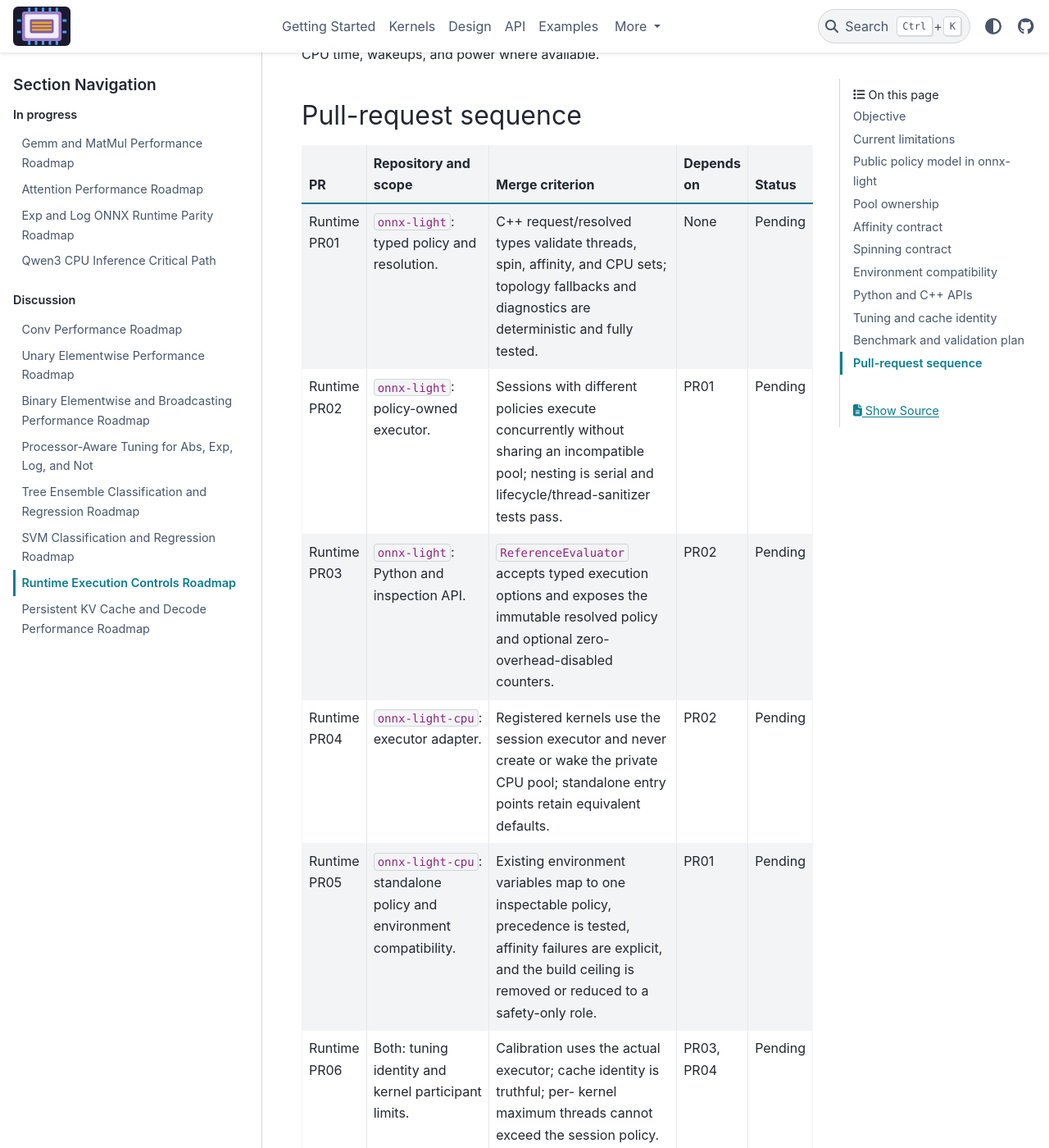
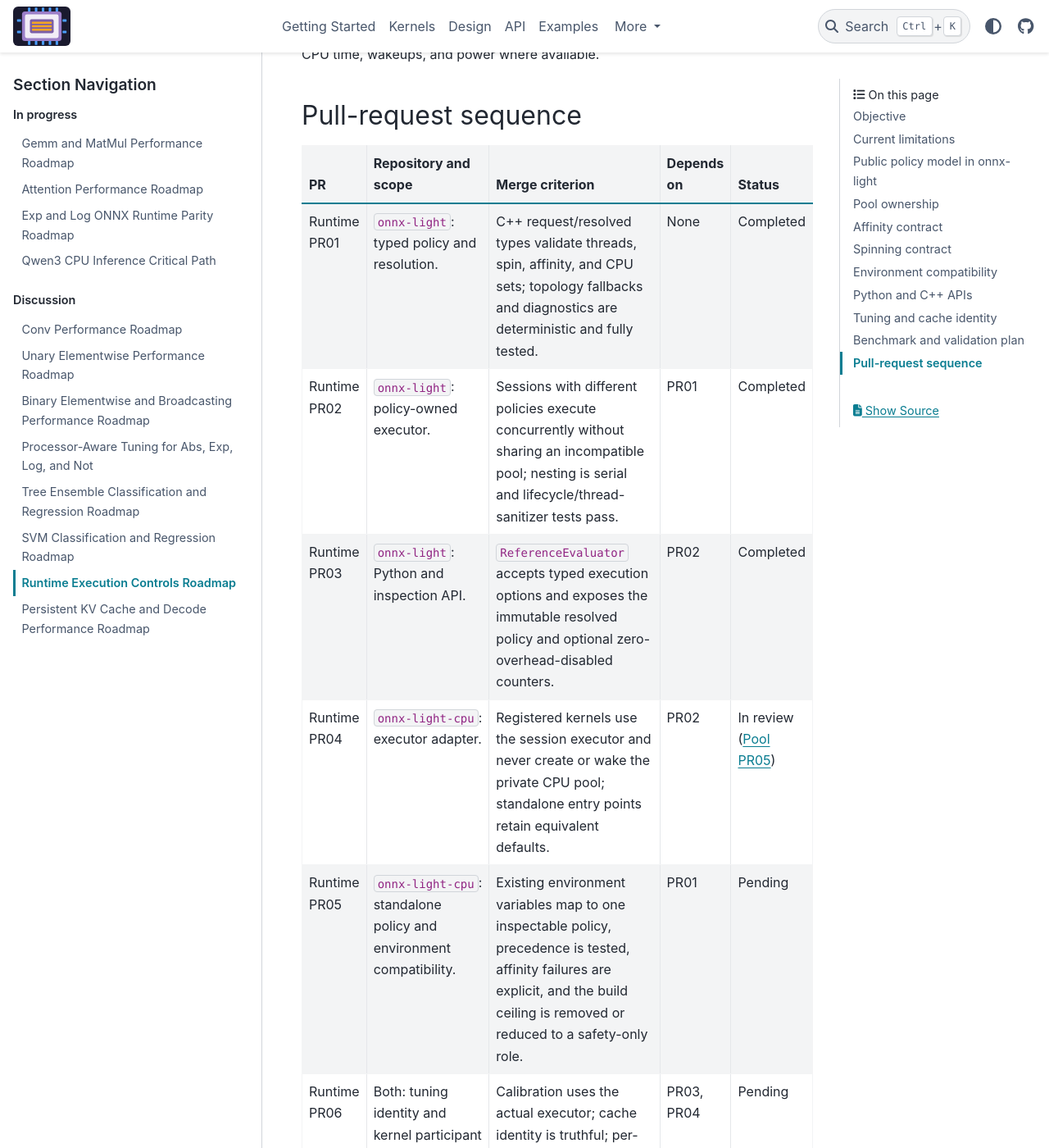
Before and after one commit to xadupre/onnx-light-cpu, a Sphinx documentation site: the page built from docs/next_steps/2026_08_runtime_execution_controls.rst, in a window 1280 px wide and 1400 px high, scrolled down 5789 px. Shown: the whole window at 82% size. Built offline with Sphinx 7.4.7 and the PyData theme 0.15.4, drawn with Linux system fonts in a browser that asks for light colours; pages that are not in the unit, such as notebooks, are missing from menus.

Commit message:
Use the session executor for registered CPU kernels (#270)
* Use session executor for registered kernels

Co-authored-by: Copilot <223556219+Copilot@users.noreply.github.com>

* Link Pool PR05 from runtime roadmap

Co-authored-by: Copilot <223556219+Copilot@users.noreply.github.com>

---------

Co-authored-by: Copilot <223556219+Copilot@users.noreply.github.com>

```diff
--- a/docs/next_steps/2026_08_runtime_execution_controls.rst
+++ b/docs/next_steps/2026_08_runtime_execution_controls.rst
@@ -246,26 +246,27 @@ Pull-request sequence
      - C++ request/resolved types validate threads, spin, affinity, and CPU sets;
        topology fallbacks and diagnostics are deterministic and fully tested.
      - None
-     - Pending
+     - Completed
    * - Runtime PR02
      - ``onnx-light``: policy-owned executor.
      - Sessions with different policies execute concurrently without sharing an
        incompatible pool; nesting is serial and lifecycle/thread-sanitizer tests
        pass.
      - PR01
-     - Pending
+     - Completed
    * - Runtime PR03
      - ``onnx-light``: Python and inspection API.
      - ``ReferenceEvaluator`` accepts typed execution options and exposes the
        immutable resolved policy and optional zero-overhead-disabled counters.
      - PR02
-     - Pending
+     - Completed
    * - Runtime PR04
      - ``onnx-light-cpu``: executor adapter.
      - Registered kernels use the session executor and never create or wake the
        private CPU pool; standalone entry points retain equivalent defaults.
      - PR02
-     - Pending
+     - In review (`Pool PR05
+       <https://github.com/xadupre/onnx-light-cpu/pull/270>`_)
    * - Runtime PR05
      - ``onnx-light-cpu``: standalone policy and environment compatibility.
      - Existing environment variables map to one inspectable policy, precedence
```
Also changed, not shown: 11 other files.
